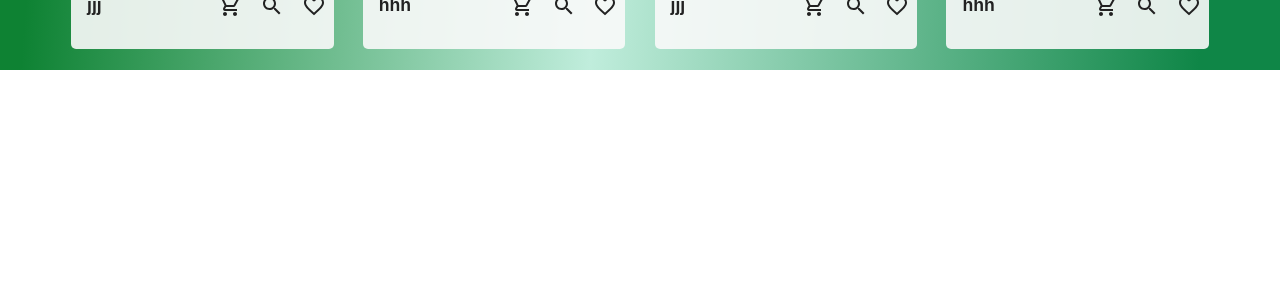
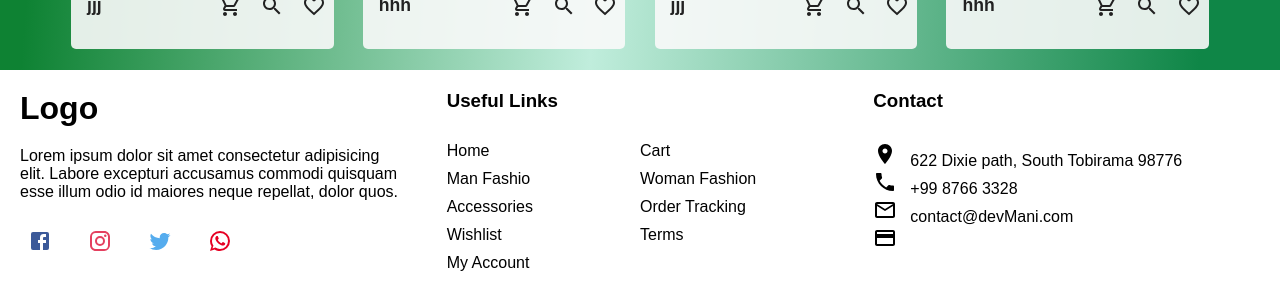
Before and after one commit to Maylon-tech/Acai-website_alfa, a React (Create React App) app: page / in a window 1280 px wide. Shown: the part 2593-2892 px from the top of the page. Before the commit the page ends 2663 px from the top, so only its background shows below. Built offline with nearby package versions, Linux system fonts and the light colour scheme.

Commit message:
finishing the footer layout

```diff
--- /dev/null
+++ b/src/components/Footer/Footer.jsx
@@ -0,0 +1,73 @@
+import React from 'react'
+import {
+    Center, ContactItem,
+    Container, Desc, Left,
+    List, ListItem, Logo,
+     Right, SocialContainer,
+     SocialIcon, Title
+} from './footerStyled'
+import { Facebook, Instagram, MailOutline, Payment, Phone, Room, Twitter, WhatsApp } from '@mui/icons-material'
+
+const Footer = () => {
+  return (
+    <Container>
+        <Left>
+            <Logo>Logo</Logo>
+            <Desc>
+                Lorem ipsum dolor sit amet consectetur adipisicing elit. Labore excepturi
+                accusamus commodi quisquam esse illum odio id maiores neque repellat, dolor quos.
+            </Desc>
+            <SocialContainer>
+                <SocialIcon color="3B5999">
+                    <Facebook />
+                </SocialIcon>
+                <SocialIcon color="E4405F">
+                    <Instagram />
+                </SocialIcon>
+                <SocialIcon color="55ACEE">
+                    <Twitter />
+                </SocialIcon>
+                <SocialIcon color="E60023">
+                    <WhatsApp />
+                </SocialIcon>
+            </SocialContainer>
+        </Left>
+
+        <Center>
+            <Title>Useful Links</Title>
+            <List>
+                <ListItem>Home</ListItem>
+                <ListItem>Cart</ListItem>
+                <ListItem>Man Fashio</ListItem>
+                <ListItem>Woman Fashion</ListItem>
+                <ListItem>Accessories</ListItem>
+                <ListItem>Order Tracking</ListItem>
+                <ListItem>Wishlist</ListItem>
+                <ListItem>Terms</ListItem>
+                <ListItem>My Account</ListItem>
+                <ListItem></ListItem>
+            </List>
+        </Center>
+
+        <Right>
+            <Title>Contact</Title>
+
+            <ContactItem>
+                <Room style={{ marginRight: "13px"}} />
+                622 Dixie path, South Tobirama 98776
+            </ContactItem>
+            <ContactItem>
+                <Phone style={{ marginRight: "13px"}} />
+                +99 8766 3328
+            </ContactItem>
+            <ContactItem>
+                <MailOutline style={{ marginRight: "13px"}} />
+                contact@devMani.com
+            </ContactItem>
+            <Payment style={{ marginRight: "13px"}} src="" />
+        </Right>
+    </Container>
+  )
+}
+
+export default Footer
--- /dev/null
+++ b/src/components/Footer/footerStyled.js
@@ -0,0 +1,74 @@
+import styled from 'styled-components'
+
+export const Container = styled.div`
+  display: flex;
+`
+
+export const Left = styled.div`
+  flex: 1;
+  display: flex;
+  flex-direction: column;
+  padding: 20px;
+`
+
+export const Logo = styled.h1`
+ font-family: Arial, Helvetica, sans-serif;
+`
+export const Desc = styled.p`
+  margin: 20px 0px;
+  font-family: Arial, Helvetica, sans-serif;
+`
+export const SocialContainer = styled.div`
+  display: flex;
+`
+
+export const SocialIcon = styled.div`
+  width: 40px;
+  height: 40px;
+  border-radius: 50%;
+  color: white;
+  color: #${({ color }) => color};
+  display: flex;
+  align-items: center;
+  justify-content: center;
+  margin-right: 20px;
+`
+
+export const Center = styled.div`
+  flex: 1;
+  padding: 20px;
+`
+
+export const Title = styled.h3`
+  margin-bottom: 30px;
+  font-family: Arial, Helvetica, sans-serif;
+`
+
+export const List = styled.ul`
+  padding: 0;
+  margin: 0;
+  list-style: none;
+  display: flex;
+  flex-wrap: wrap;
+`
+
+export const ListItem = styled.li`
+  width: 50%;
+  margin-bottom: 10px;
+  font-family: Arial, Helvetica, sans-serif;
+`
+
+
+export const Right = styled.div`
+  flex: 1;
+  padding: 20px;
+`
+
+export const ContactItem = styled.div`
+  width: 80%;
+  font-family: Arial, Helvetica, sans-serif;
+`
+
+export const Payment = styled.img`
+  width: 50%;
+`
--- a/src/pages/Home.jsx
+++ b/src/pages/Home.jsx
@@ -5,6 +5,7 @@
 import Hero from '../components/Hero/Hero'
 import Categories from '../components/Category/Categories'
 import Products from '../components/Products/Products'
+import Footer from '../components/Footer/Footer'
 
 const Home = () => {
   return (
@@ -14,6 +15,7 @@
         <Hero />
         <Categories />
         <Products />
+        <Footer />
     </div>
   )
 }
```
